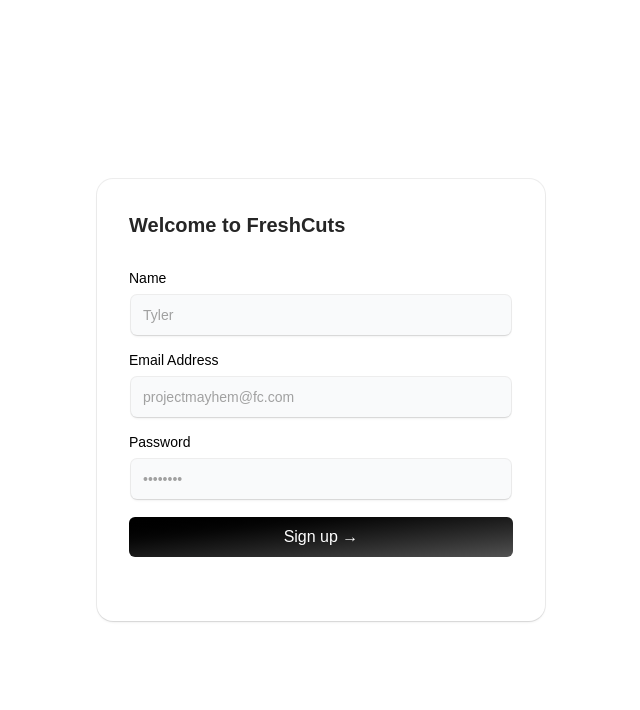
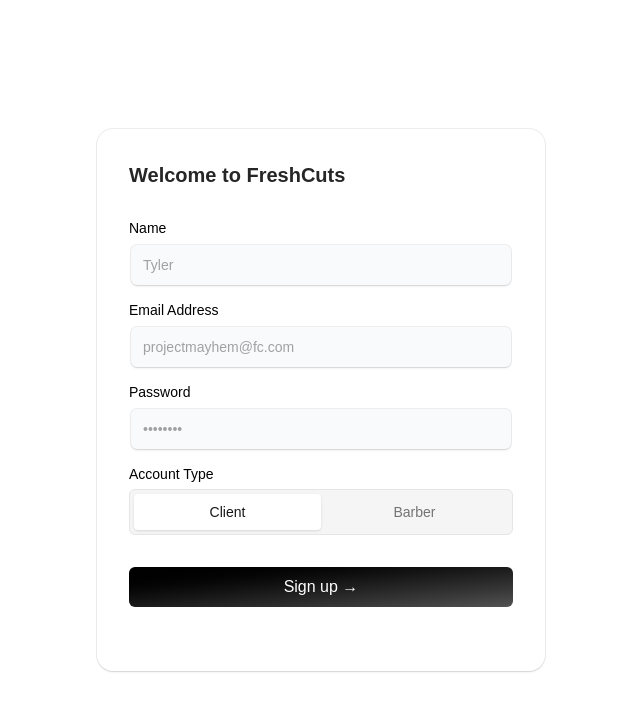
Before and after one commit to monkeyd87/freshcuts, a Next.js app: page /signup in a window 1280 px wide. Shown: the top 710 px of the page, without its empty margins (319-959 px from the left). Built offline with nearby package versions, Linux system fonts and the light colour scheme.

Commit message:
updated sinup

```diff
--- a/components/SignUp.tsx
+++ b/components/SignUp.tsx
@@ -13,6 +13,7 @@
     name: "",
     email: "",
     password: "",
+    role: "client",
   });
 
   const [loading, setLoading] = useState(false);
@@ -96,6 +97,36 @@
           />
         </LabelInputContainer>
 
+        <LabelInputContainer className="mb-8">
+          <Label>Account Type</Label>
+          <div className="flex w-full rounded-md border border-neutral-200 dark:border-neutral-800 bg-neutral-100 dark:bg-neutral-900 p-1">
+            <button
+              type="button"
+              className={cn(
+                "flex-1 rounded-sm py-2 text-sm font-medium transition-all duration-200",
+                formData.role === "client"
+                  ? "bg-white text-neutral-900 shadow-sm dark:bg-black dark:text-white"
+                  : "text-neutral-500 hover:text-neutral-700 dark:text-neutral-400 dark:hover:text-neutral-200"
+              )}
+              onClick={() => setFormData({ ...formData, role: "client" })}
+            >
+              Client
+            </button>
+            <button
+              type="button"
+              className={cn(
+                "flex-1 rounded-sm py-2 text-sm font-medium transition-all duration-200",
+                formData.role === "barber"
+                  ? "bg-white text-neutral-900 shadow-sm dark:bg-black dark:text-white"
+                  : "text-neutral-500 hover:text-neutral-700 dark:text-neutral-400 dark:hover:text-neutral-200"
+              )}
+              onClick={() => setFormData({ ...formData, role: "barber" })}
+            >
+              Barber
+            </button>
+          </div>
+        </LabelInputContainer>
+
         {error && (
           <p className="mb-4 text-sm text-red-500">
             {error}
```
